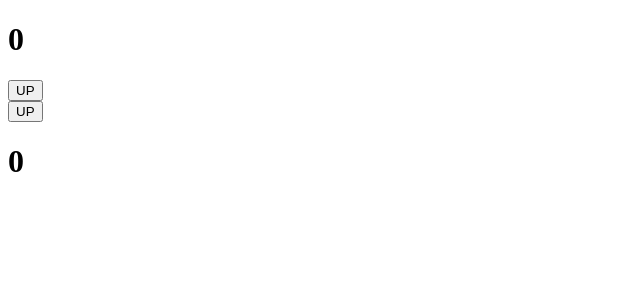
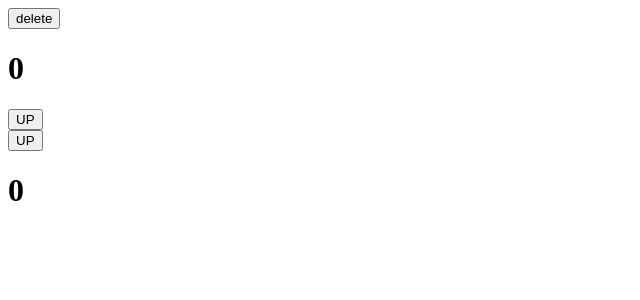
Before and after one commit to Hooseinsalari/React-tutorial, a React (Create React App) app in the folder first-app/: page / in a window 1280 px wide. Shown: the top 300 px of the page, without its empty margins (0-640 px from the left). Built offline with nearby package versions, Linux system fonts and the light colour scheme.

Commit message:
useEffect - unmounting

```diff
--- a/first-app/src/App.js
+++ b/first-app/src/App.js
@@ -1,14 +1,17 @@
-import React, { Component } from 'react';
+import React, {useState} from 'react';
 import Logger from './components/Logger';
 
-class App extends Component {
-  render() {
-    return (
-      <div>
-        <Logger />
-      </div>
-    );
-  }
-}
+
+const App = () => {
+
+  const [isShow, setIsShow] = useState(true)
+
+  return (
+    <div>
+        <button onClick={() => setIsShow(false)}>delete</button>
+        {isShow && <Logger />}
+    </div>
+  );
+};
 
 export default App;
--- a/first-app/src/components/Logger.js
+++ b/first-app/src/components/Logger.js
@@ -7,6 +7,10 @@ const Logger = () => {
 
     useEffect(() => {
         console.log(num1)
+
+        return () => {
+            console.log("Logger component removed from DOM.")
+        }
     },[])
 
     return (
```
